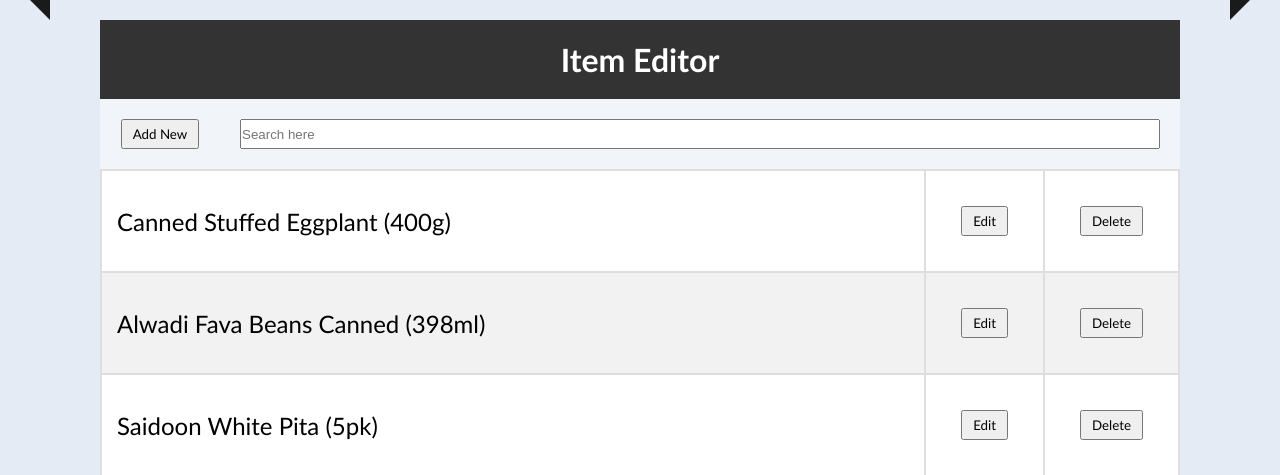
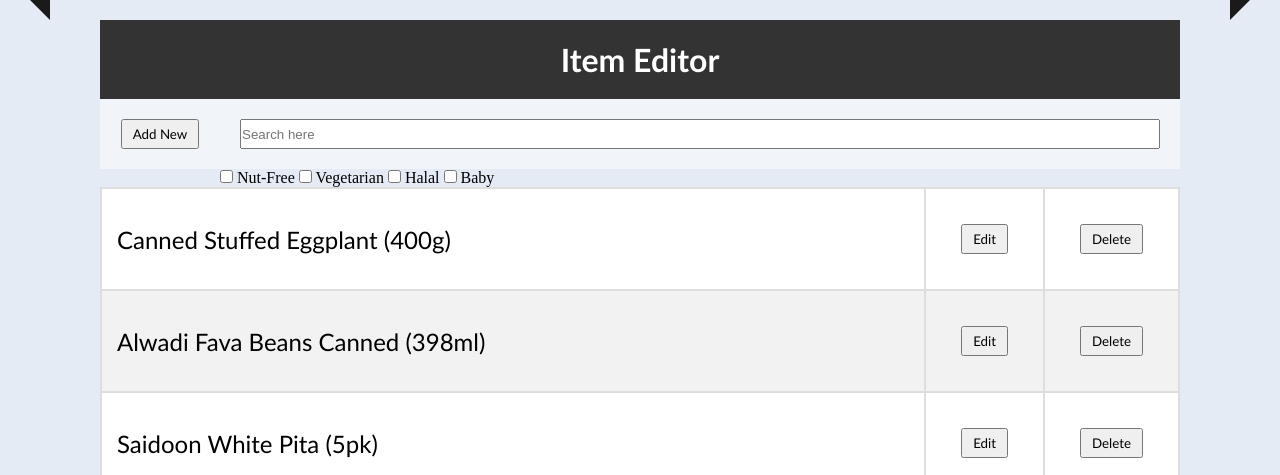
Before and after one commit to SuperMK15/Food4Kids, a PHP site: page /pages/selector.php in a window 1280 px wide. Shown: the part 75-550 px from the top of the page. Run offline with PHP 8.4, Linux system fonts and the light colour scheme; data comes from the database, SQL or seed files in the repository.

Commit message:
Update selector.php

```diff
--- a/pages/selector.php
+++ b/pages/selector.php
@@ -6,6 +6,17 @@ if (isset($_POST['foodSearch'])) {
 if (isset($_POST['delete'])) {
   $deleteSql = "DELETE FROM items WHERE identifier='" . $_POST['hiddenText'] . "'";
   $deleteResult = mysqli_query($conn, $deleteSql);
+}
+
+$nutFree = false;
+$veg = false;
+$halal = false;
+$baby = false;
+if (isset($_POST['foodSearch'])) {
+  if (isset($_POST['nut-free'])) $nutFree = true;
+  if (isset($_POST['vegetarian'])) $veg = true;
+  if (isset($_POST['halal'])) $halal = true;
+  if (isset($_POST['baby'])) $baby = true;
 }
 ?>
 
@@ -51,6 +62,16 @@ if (isset($_POST['delete'])) {
             <div class="search-bar">
               <input list="foods" id="foodSearch" name="foodSearch" placeholder="Search here">
             </div>
+            <div class="filter-items">
+              <input type="checkbox" name="nut-free" id="nut-free">
+              <label for="nut-free"> Nut-Free </label>
+              <input type="checkbox" name="vegetarian" id="vegetarian">
+              <label for="vegetarian"> Vegetarian </label>
+              <input type="checkbox" name="halal" id="halal">
+              <label for="halal"> Halal </label>
+              <input type="checkbox" name="baby" id="baby">
+              <label for="baby"> Baby </label>
+            </div>
           </form>
         </div>
         <div class="flex">
@@ -89,6 +110,12 @@ if (isset($_POST['delete'])) {
                 echo "</tr>";
               } else {
                 while ($row = mysqli_fetch_assoc($result)) {
+                  if ($nutFree && !$row['containsNuts']) continue;
+                  if ($veg && !$row['isVegetarian']) continue;
+                  if ($halal && !$row['isHalal']) continue;
+                  if ($baby && !$row['isBaby']) continue;
+
+
                   echo "<tr>";
                   echo "<td class='item'>" . $row['identifier'] . "</td>";
                   echo "<td>";
```
